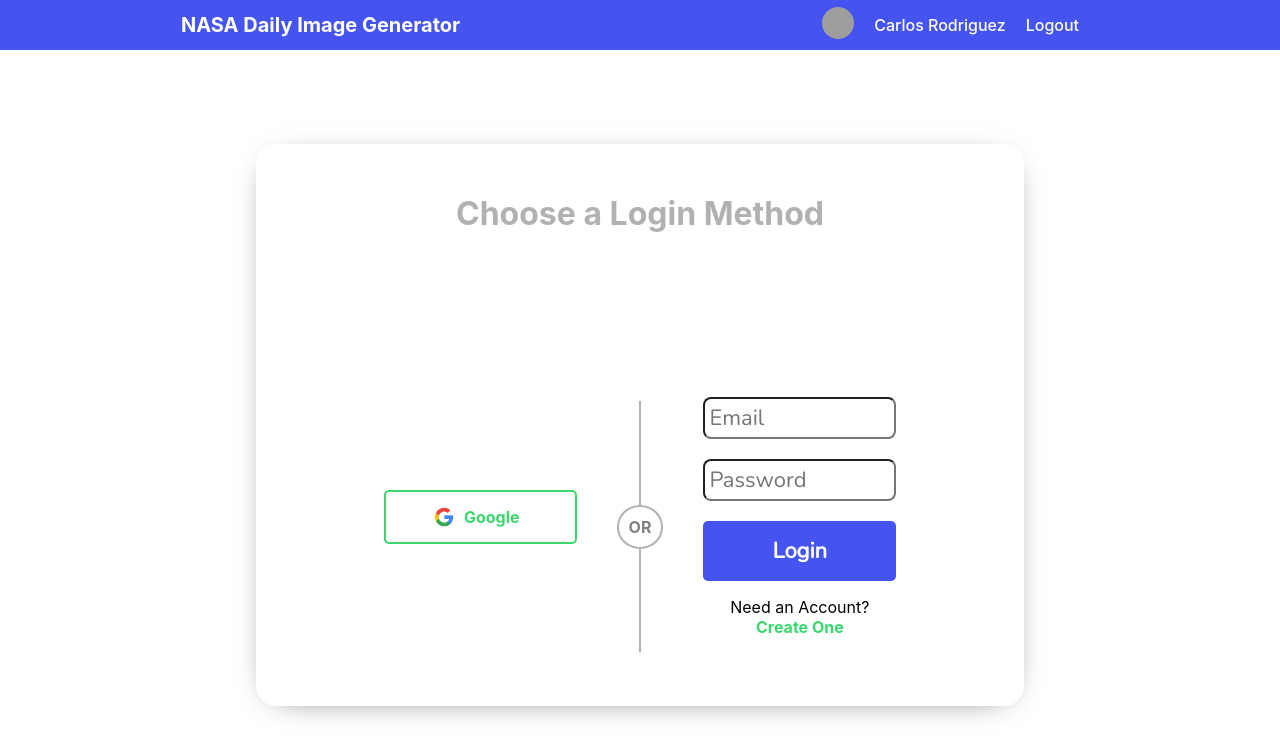
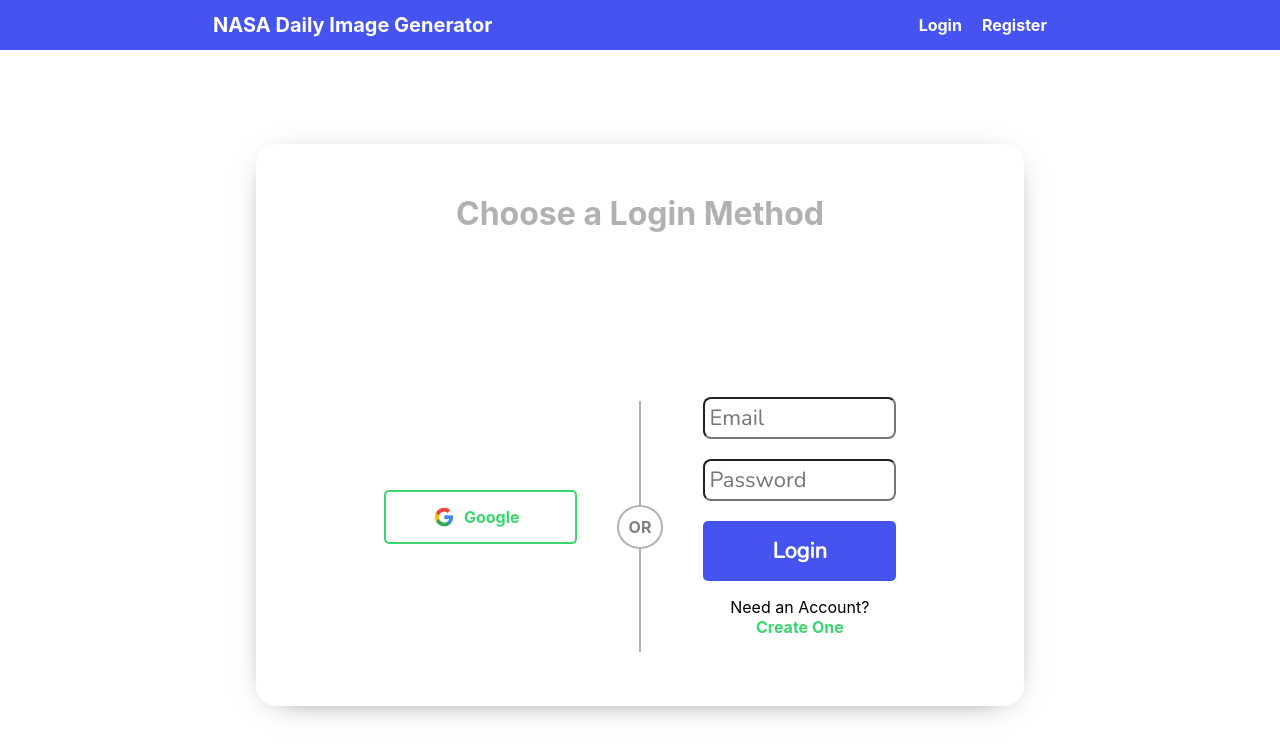
Before and after one commit to Crod7/NASA_Image_Generator_With_Auto0, a React (Create React App) app in the folder frontend/: page /login in a window 1280 px wide. Shown: the top 756 px of the page. Built offline with nearby package versions, Linux system fonts and the light colour scheme; grey boxes are pictures that could not be loaded.

Commit message:
Added foundation to later implement navbar functionality. Now the navbar can be used to route throughout pages. Navbar changes depending on user being set to true or false.

```diff
--- a/frontend/src/App.js
+++ b/frontend/src/App.js
@@ -9,24 +9,26 @@
 
 
 function App() {
+
+  const user = false; // To later be used to check for active users
   return (
     <div>
-      <Navbar />
-
       <div className="App">
         <BrowserRouter>
+          <Navbar user={user}/>
+
           <Routes>
             <Route
               path="/register"
-              element = {<Register/>}
+              element = {user ? <Navigate to="/" /> : <Register/>}
             />
             <Route
               path="/login"
-              element = {<Login/>}
+              element = {user ? <Navigate to="/" /> : <Login/>}
             />
             <Route
-              path="/home"
-              element = {<Home/>}
+              path="/"
+              element = {!user ? <Navigate to="/login" /> : <Home/>}
             />
           </Routes>
         </BrowserRouter>
--- a/frontend/src/components/Navbar.js
+++ b/frontend/src/components/Navbar.js
@@ -1,9 +1,16 @@
+import { Link } from 'react-router-dom';
 import '../css/navbar.css'
 
-const Navbar = () => {
+const Navbar = ({user}) => {
     return (
         <div className="navbar">
-            <span className="navbar-title">NASA Daily Image Generator</span>
+            <span className="navbar-title">
+                <Link to='/' className='navbar-title-link'>
+                    NASA Daily Image Generator
+                </Link>
+            </span>
+            {
+                user ? (
                     <ul className="navbar-list">
                         <li className="navbar-list-item">
                             <img
@@ -19,6 +26,19 @@
                             Logout
                         </li>
                     </ul>
+                ) : (
+                    <ul className='navbar-list'>
+                        <li className='navbar-list-item'>
+                            <Link to='/login' className='navbar-list-link'>Login</Link>
+                        </li>
+                        <li className='navbar-list-item'>
+                            <Link to='/register' className='navbar-list-link'>Register</Link>
+                        </li>
+                    </ul>
+
+                )
+            }
+
         </div>
     )
 }
--- a/frontend/src/css/navbar.css
+++ b/frontend/src/css/navbar.css
@@ -17,10 +17,20 @@
     font-weight: bold;
 }
 
+.navbar-title-link {
+    color: var(--primaryFont);
+    text-decoration: none;
+}
+
 .navbar-list {
     display: flex;
     align-items: center;
     list-style: none;
+}
+
+.navbar-list-link {
+    text-decoration: none;
+    font-weight: bold;
 }
 
 .navbar-list-item {
--- a/frontend/src/pages/Login.js
+++ b/frontend/src/pages/Login.js
@@ -23,7 +23,7 @@
             <div className="or">OR</div>
             </div>
             <div className="right">
-                <input type="text" required="true" placeholder="Email" />
+                <input type="text" placeholder="Email" />
                 <input type="password" placeholder="Password" />
                 <button className="login-submit">Login</button>
 
--- a/frontend/src/pages/Register.js
+++ b/frontend/src/pages/Register.js
@@ -253,12 +253,12 @@
                         Sign Up
                     </button>
                 </form>
-                <p>
-                    <p className='text-bottom'>Already registered?<br /></p>
-                    <span className="register-line">
-                        <Link to='/login'><p className='link-to-login'>Sign in</p></Link>
-                    </span>
-                </p>
+                <p className='text-bottom'>Already registered?<br /></p>
+                <span className="register-line">
+                    <Link to='/login'>
+                        <p className='link-to-login'>Sign in</p>
+                    </Link>
+                </span>
             </section>
             )}
         </div>
```
Lines whose indentation alone changed are shown as unchanged.
